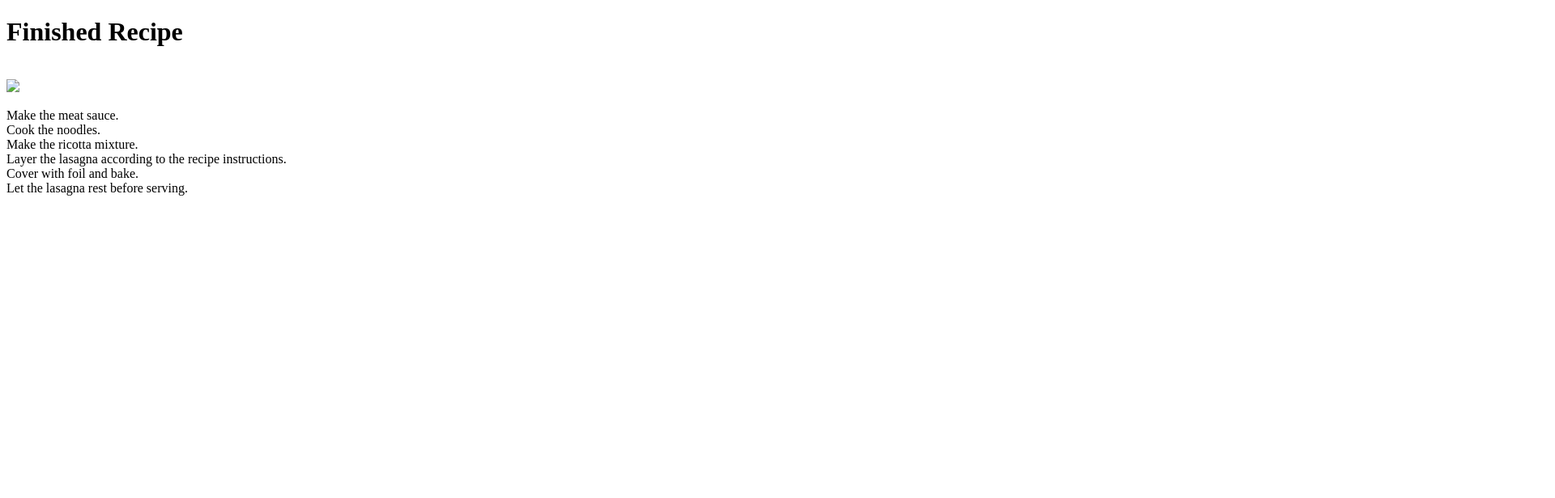
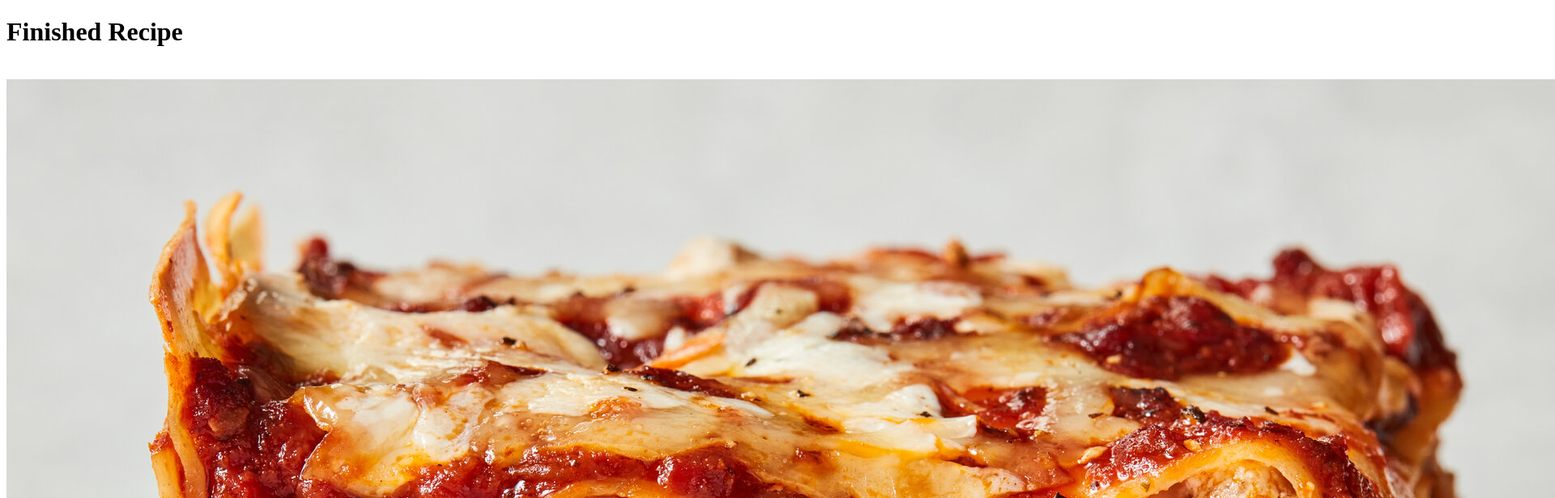
Before and after one commit to PulastTiwari/odin-recipes, a plain HTML site: page recipename.html in a window 1280 px wide. Shown: the top 616 px of the page at 81% size, 1920 px wide, since content can reach past the window. Drawn offline with Linux system fonts and the light colour scheme.

Commit message:
Update recipename.html

```diff
--- a/recipename.html
+++ b/recipename.html
@@ -7,7 +7,7 @@
     <body>
       <h1>Finished Recipe</h1>
       <br>
-      <img src="../images/lasagna.jpg">
+      <img src="../odin-recipes/lasagna.jpg">
       <p> Make the meat sauce.
 <br>
 Cook the noodles.<br>
```
